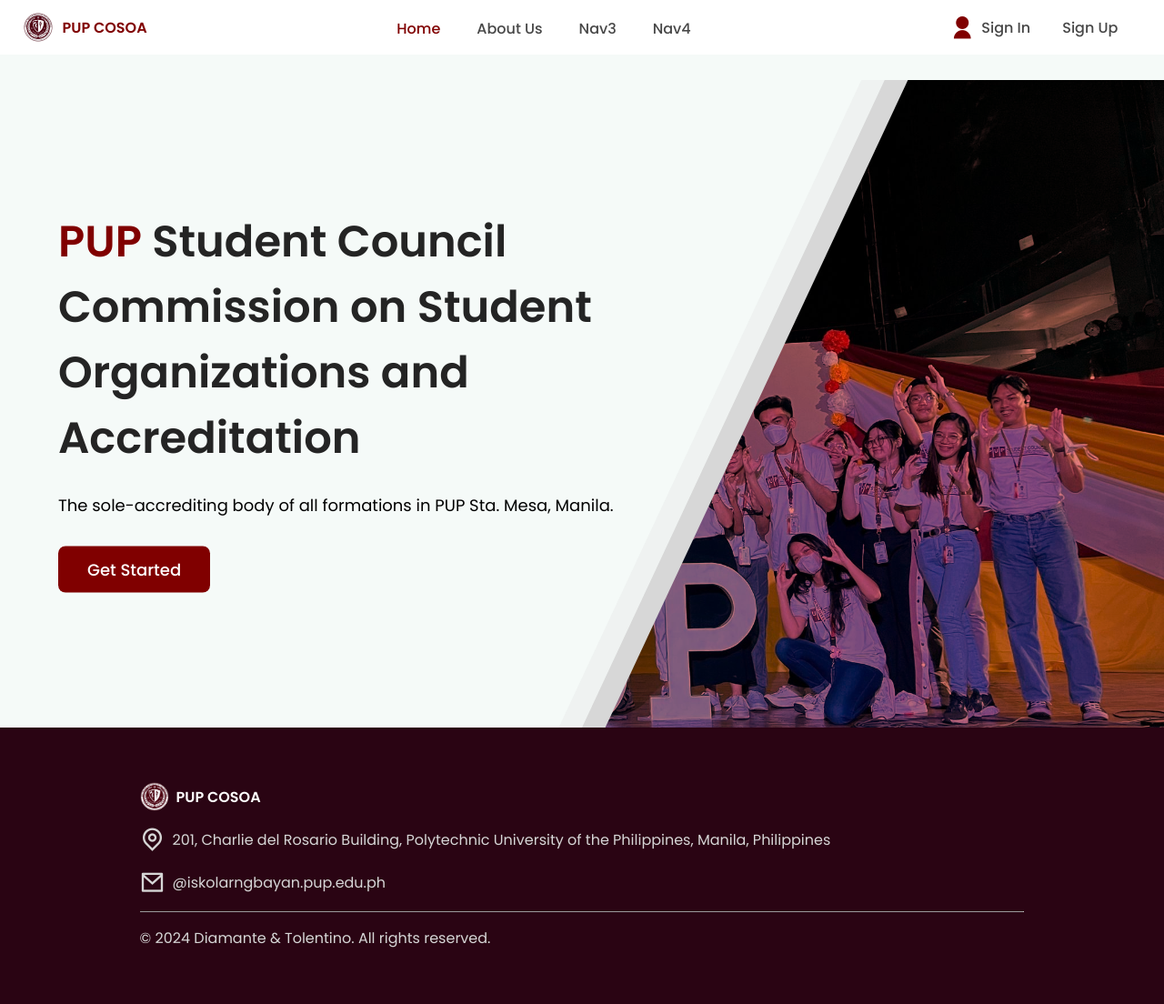
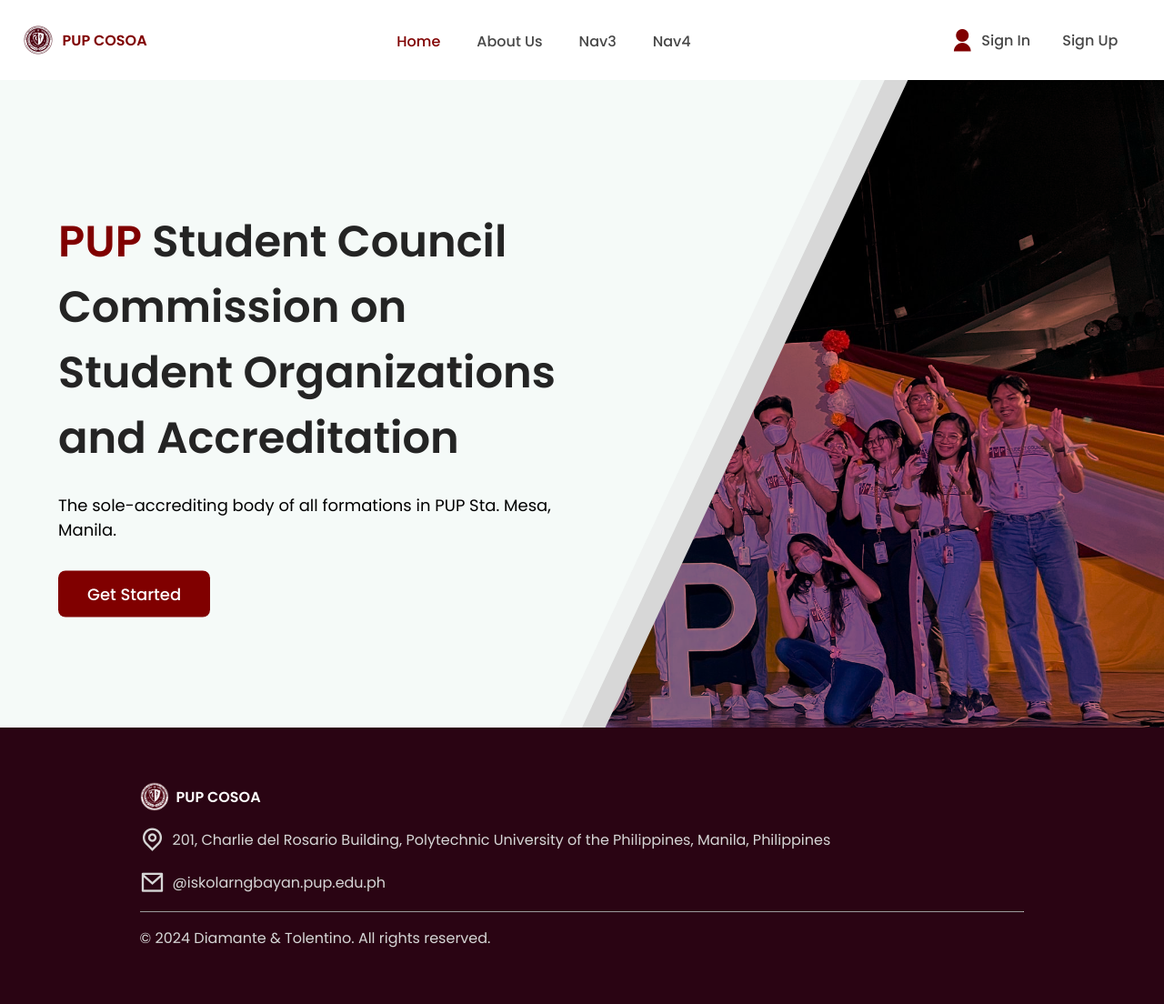
Before and after one commit to jewelldmnt/COSOA-Forms, a Flask app: page / in a window 1280 px wide. Shown: the whole page at 91% size. Run offline with Flask 3, Linux system fonts and the light colour scheme; some libraries are stand-ins or nearby versions.

Commit message:
Fixed header height

```diff
--- a/static/css/stylesheet.css
+++ b/static/css/stylesheet.css
@@ -3,7 +3,7 @@
 
 /*=============== VARIABLES CSS ===============*/
 :root {
-  --header-height: 3.5rem;
+  --header-height: 5.5rem;
 
   /*========== Colors ==========*/
   /*Color mode HSL(hue, saturation, lightness)*/
@@ -163,6 +163,7 @@
 
 /*=============== Header and Nav ===============*/
 header {
+  height: var(--header-height);
   position: fixed;
   width: 100%;
   background-color: var(--white);
@@ -302,7 +303,7 @@
 .home__container {
   position: absolute;
   height: 21.313rem;
-  width: 47.688rem;
+  width: 45%;
   margin-left: 12%;
   top: 50%;
   transform: translateY(-50%);
@@ -317,6 +318,7 @@
 }
 
 .home__title span {
+  width: 30%;
   color: var(--red);
 }
 
```
